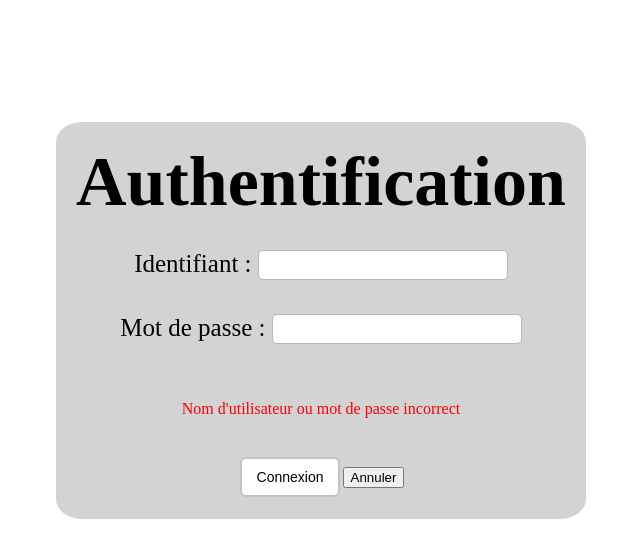
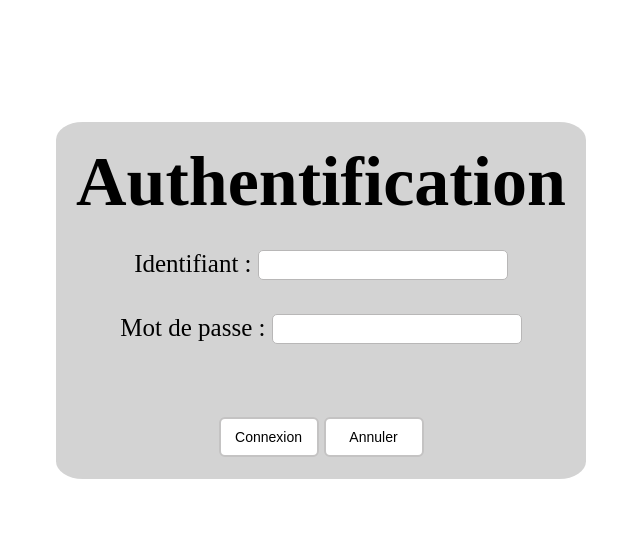
Before and after one commit to kingtrex/projet_shom, an Angular app in the folder FrontEnd/: page / in a window 1280 px wide. Shown: the top 558 px of the page, without its empty margins (319-959 px from the left). Built offline with nearby package versions, Linux system fonts and the light colour scheme.

Commit message:
modif page authentification

```diff
--- a/FrontEnd/src/app/component/authentification/authentification.component.css
+++ b/FrontEnd/src/app/component/authentification/authentification.component.css
@@ -21,6 +21,10 @@
     border-radius: 5%;
 }
 /*******************************************/
+
+.hide{
+    display:none;
+}
 
 h2{
     margin: 0;
--- a/FrontEnd/src/styles.css
+++ b/FrontEnd/src/styles.css
@@ -135,7 +135,7 @@ et Créer/Modifier/Annuler des formulaires d'ajout/modification **/
     border-radius: 3px;
 }
 
-.ajout, .editer, .acceder, .bouton_retour, .supp{
+.ajout, .editer, .acceder, .bouton_retour, .supp, .annuler{
     display: inline-block;
     border-radius: 6px;
     border-color: #C4C3C3;
@@ -149,7 +149,7 @@ et Créer/Modifier/Annuler des formulaires d'ajout/modification **/
     white-space: nowrap;
 }
 
-.ajout, .editer, .acceder, .bouton_retour{
+.ajout, .editer, .acceder, .bouton_retour, .annuler{
     background-color: white;
     color: black;
 }
```
